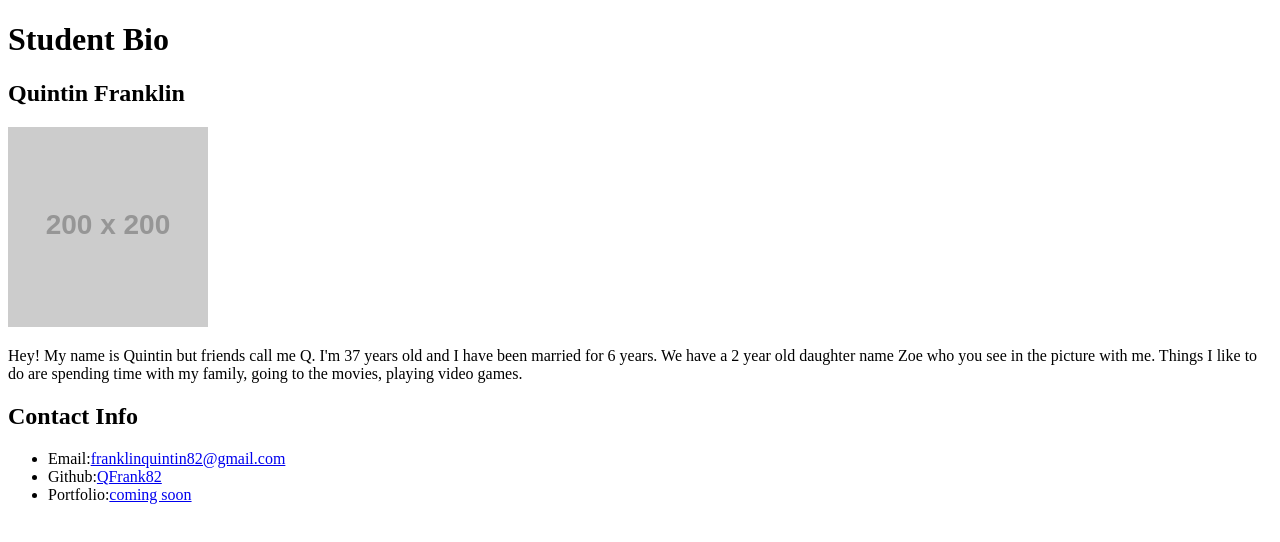
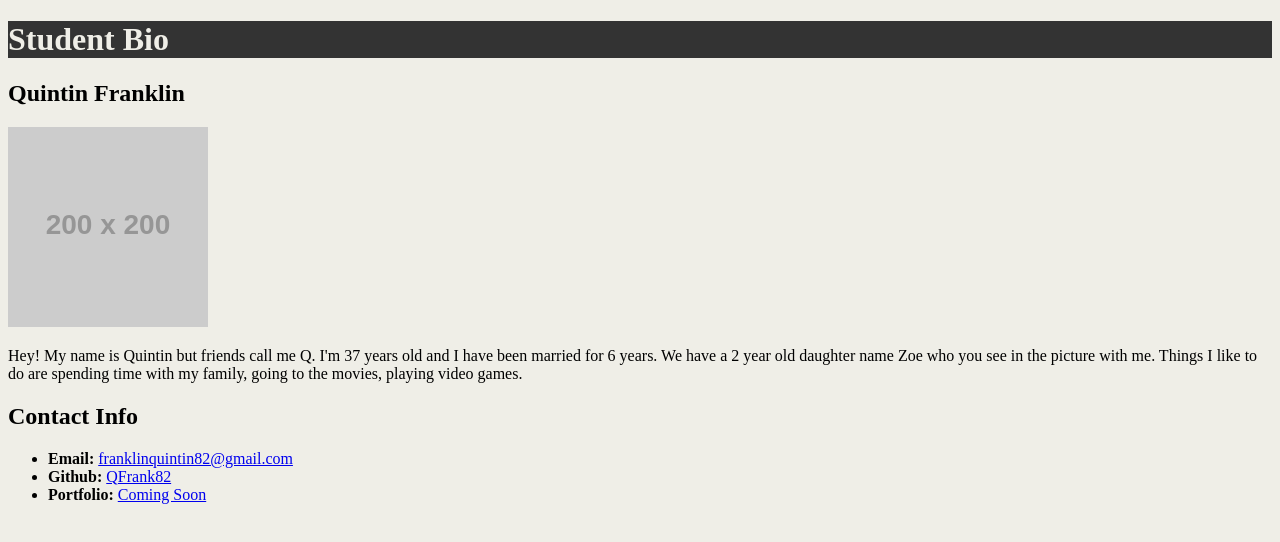
Before and after one commit to QFrank82/zen-garden, a plain HTML site: page index.html in a window 1280 px wide. Drawn offline with Linux system fonts and the light colour scheme; files that its build step writes are made by us from their sources; placeholder pictures from the web are drawn by us.

Commit message:
Student Bio

```diff
--- a/index.html
+++ b/index.html
@@ -1,8 +1,11 @@
 <!DOCTYPE html>
     <html lang="en-us">
         <head>
+
             <meta charset="UTF-8">
-            <title>Student Bio</title>
+            <title>CSS Stylesheets with Relative Paths</title>
+
+            <link rel="stylesheet" type="text/css" href="assets/style.css">
 
 
 
@@ -10,19 +13,58 @@
         </head>
 
         <body>
-            <h1 align=left>Student Bio</h1>
+            <header>
+                <h1>Student Bio</h1>
+            </header>
 
-            <h2 align=left>Quintin Franklin</h2>
-            <img src="https://placehold.it/200x200"
-            <br>
-            <p> Hey! My name is Quintin but friends call me Q. I'm 37 years old and I have been married for 6 years. We have a 2 year old daughter name Zoe who you see in the picture with me. Things I like to do are spending time with my family, going to the movies, playing video games.</p>
+            <div class="container">
 
-            <h2 align=left>Contact Info</h2>
-            <ul>
-              <li>Email:<a href="#">franklinquintin82@gmail.com</a></li>
-              <li>Github:<a href="#">QFrank82</a></li>
-              <li>Portfolio:<a href="#">coming soon</a></li>
-            </ul>
+                <section id="main-bio">
+
+                    <h2>Quintin Franklin</h2>
+
+                    <img src="https://placehold.it/200x200"
+
+                    <br>
+
+
+                    <p>Hey! My name is Quintin but friends call me Q. I'm 37 years old and I have been married for 6 years. We have a 2 year old daughter name Zoe who you see in the picture with me. Things I like to do are spending time with my family, going to the movies, playing video games.</p>
+
+
+
+
+
+
+                </section>
+
+                <section id="contact-info">
+                    <h2>Contact Info</h2>
+                    <ul>
+                        <li><strong>Email:</strong> <a href="#">franklinquintin82@gmail.com</a></li>
+                        <li><strong>Github:</strong> <a href="#">QFrank82</a></li>
+                        <li><strong>Portfolio:</strong> <a href="#">Coming Soon</a></li>
+
+
+                    </ul>
+                </section>
+            </div>
+
+
+
+
+
+
+
+
+
+
+
+
+
+
+
+
+
         </body>
 
 
--- a/style.css
+++ b/style.css
@@ -0,0 +1,9 @@
+body {
+    background-color: #efeee7;
+}
+
+h1 {
+    color: #efeee7;
+    background-color: #333333;
+
+}
```
